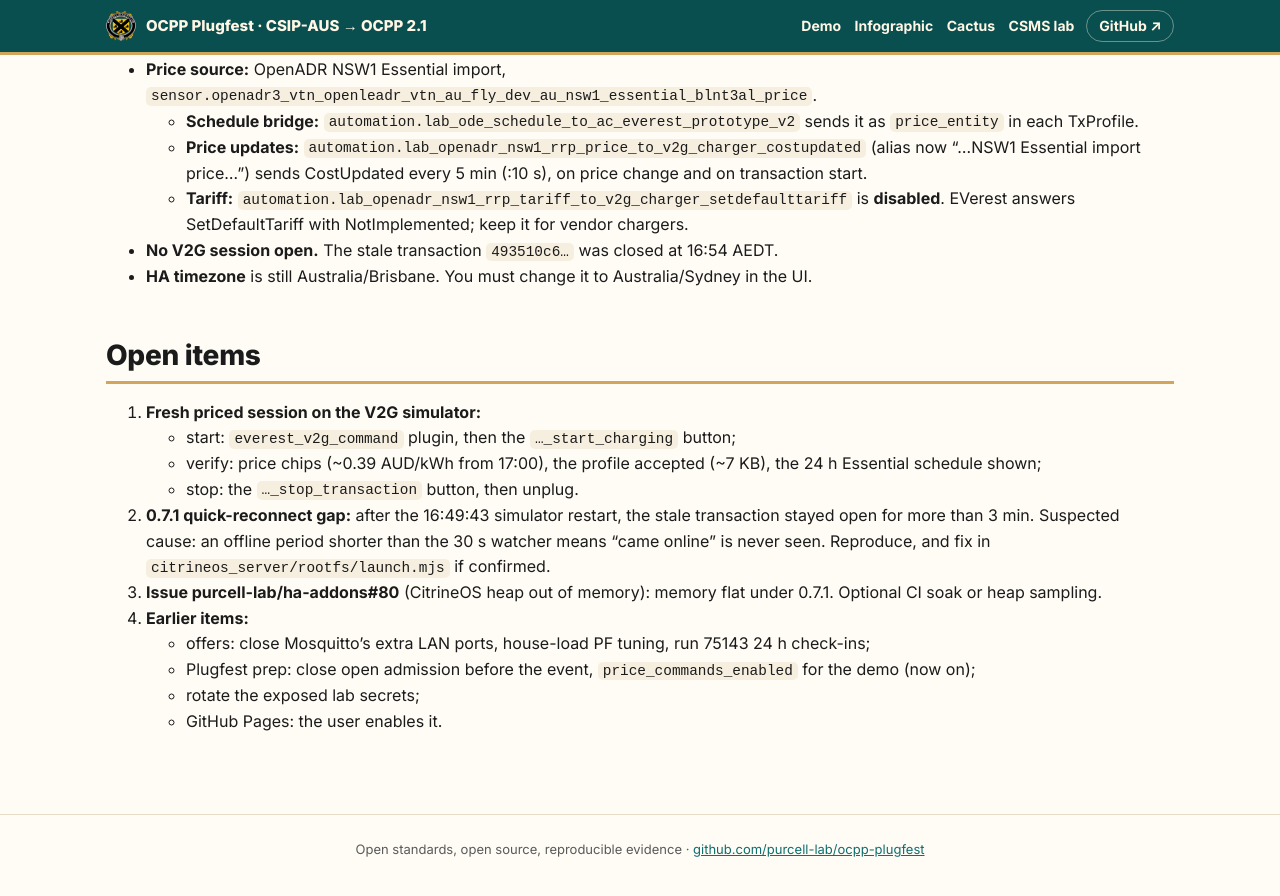
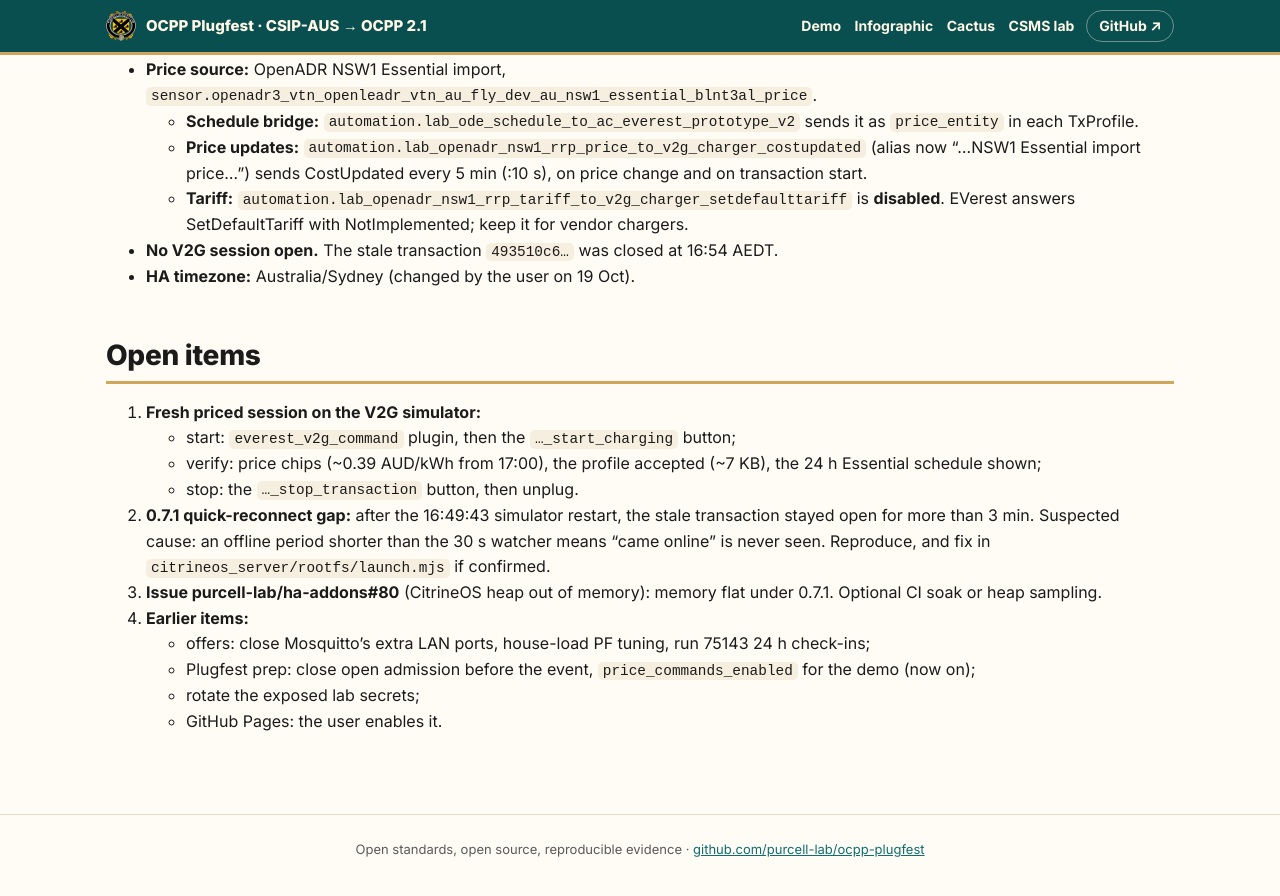
Before and after one commit to purcell-lab/ocpp-plugfest, a Jekyll site: the page built from plugfest-lab/HANDOFF-2026-10-19.md, in a window 1280 px wide and 900 px high, scrolled down 763 px. Shown: the top 896 px of the window. Built offline with Jekyll 4.4.1, drawn with Linux system fonts in a browser that asks for light colours; our own code applies the rules of GitHub Pages for plain Markdown files.

Commit message:
Handoff note: HA timezone is now Australia/Sydney
Co-Authored-By: Claude Opus 5.5 <noreply@anthropic.com>
Claude-Session: https://claude.ai/code/session_01Kz9pMr42VvXk76LqnPeaqD

```diff
--- a/plugfest-lab/HANDOFF-2026-10-19.md
+++ b/plugfest-lab/HANDOFF-2026-10-19.md
@@ -22,7 +22,7 @@ Previous session: `session_01Kz9pMr42VvXk76LqnPeaqD` (read its transcript with l
   - **Price updates:** `automation.lab_openadr_nsw1_rrp_price_to_v2g_charger_costupdated` (alias now "…NSW1 Essential import price…") sends CostUpdated every 5 min (:10 s), on price change and on transaction start.
   - **Tariff:** `automation.lab_openadr_nsw1_rrp_tariff_to_v2g_charger_setdefaulttariff` is **disabled**. EVerest answers SetDefaultTariff with NotImplemented; keep it for vendor chargers.
 - **No V2G session open.** The stale transaction `493510c6…` was closed at 16:54 AEDT.
-- **HA timezone** is still Australia/Brisbane. You must change it to Australia/Sydney in the UI.
+- **HA timezone:** Australia/Sydney (changed by the user on 19 Oct).
 
 ## Open items
 1. **Fresh priced session on the V2G simulator:**
```
